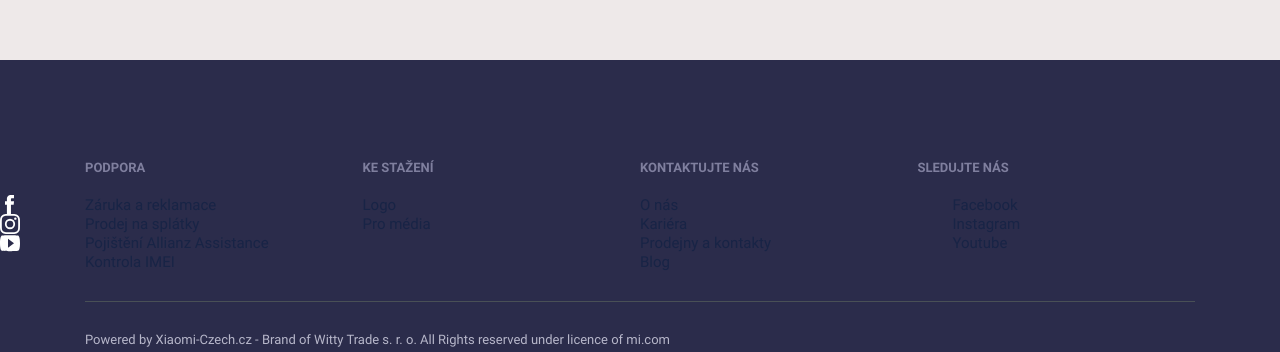
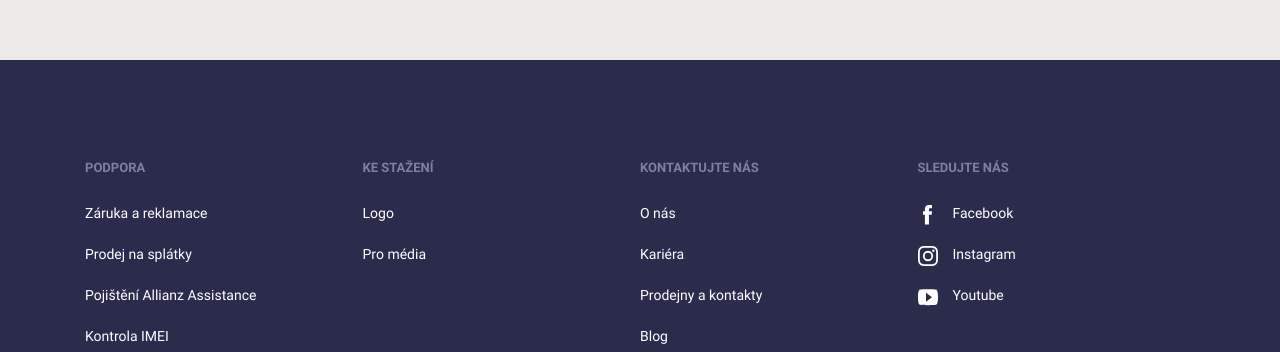
Before and after one commit to TommyK28/XI-web-test, a plain HTML site: page index.html in a window 1280 px wide. Shown: the part 2448-2800 px from the top of the page. Drawn offline with nearby package versions, Linux system fonts and the light colour scheme; files that its build step writes are made by us from their sources.

Commit message:
Change footer nav name, folder name

```diff
--- a/index.html
+++ b/index.html
@@ -3,7 +3,7 @@
 <head>
 <meta charset="UTF-8">
 <meta name="viewport" content="width=device-width, initial-scale=1.0">
-<link rel="stylesheet" href="./assets/styles/style.css">
+<link rel="stylesheet" href="./assets/css/style.css">
 <title>XI-web-test</title>
 </head>
 <body>
@@ -12,7 +12,7 @@
 		<div class="row">
 			<div class="logo">
 				<a href="#">
-					<img src="./assets/images/logo/xiaomi-logo.png" alt="logo">
+					<img src="./assets/img/logo/xiaomi-logo.png" alt="logo">
 				</a>
 			</div>
 			<div class="header__nav js-header__nav">
@@ -27,7 +27,7 @@
 				</nav>
 				<nav class="side-nav">
 					<ul class="menu-right">
-						<li class="test" >
+						<li>
 							<a href="#">Prodejny a kontakty</a>
 							<button class="arrow-btn js-arrow-btn">
 								<svg
@@ -107,7 +107,7 @@
 		<div class="row row--align-top">
 			<div class="footer__column">
 				<span class="footer__column-title">podpora</span>
-				<nav class="footer__nav-column">
+				<nav class="nav__column">
 					<ul>
 						<li>
 							<a href="#">Záruka a reklamace</a>
@@ -122,7 +122,7 @@
 			</div>
 			<div class="footer__column">
 				<span class="footer__column-title">Ke stažení</span>
-				<nav class="footer__nav-column">
+				<nav class="nav__column">
 					<ul>
 						<li><a href="#">Logo</a></li>
 						<li><a href="#">Pro média</a></li>
@@ -131,7 +131,7 @@
 			</div>
 			<div class="footer__column">
 				<span class="footer__column-title">Kontaktujte nás</span>
-				<nav class="footer__nav-column">
+				<nav class="nav__column">
 					<ul>
 						<li><a href="#">O nás</a></li>
 						<li><a href="#">Kariéra</a></li>
@@ -142,7 +142,7 @@
 			</div>
 			<div class="footer__column">
 				<span class="footer__column-title">Sledujte nás</span>
-				<nav class="footer__nav-column">
+				<nav class="nav__column">
 					<ul>
 						<li>
 							<a class="social-icon" href="#">
```
